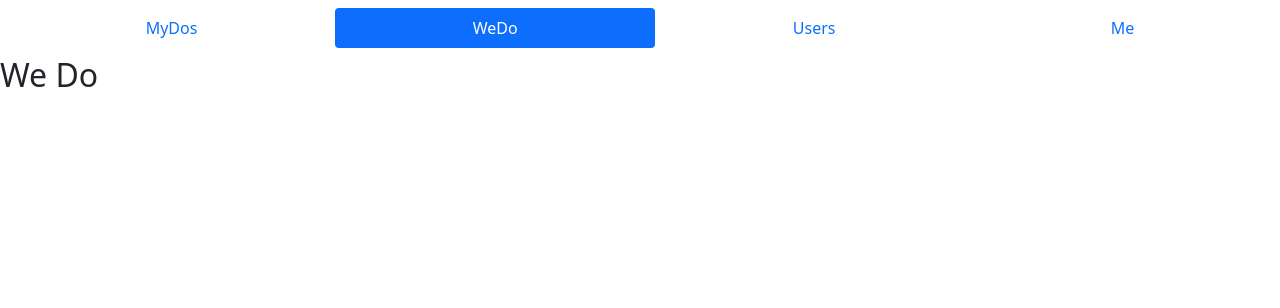
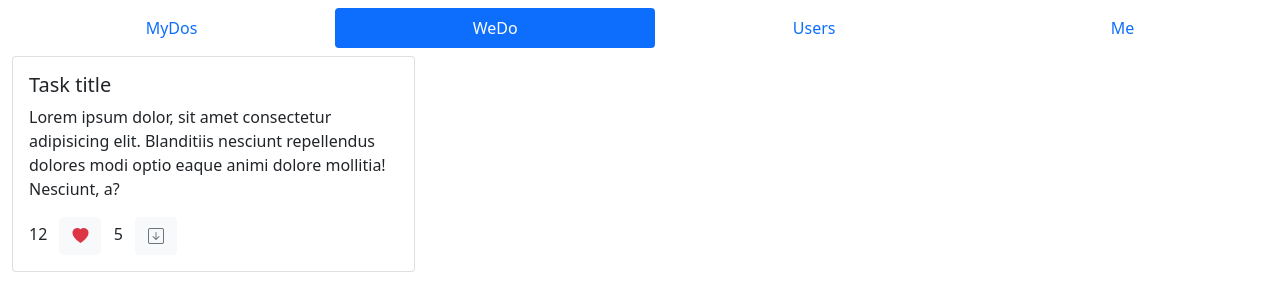
Before and after one commit to onejohi/vuejs-todo, a Vue app: page /wedo in a window 1280 px wide. Shown: the top 308 px of the page. Built offline with nearby package versions, Linux system fonts and the light colour scheme.

Commit message:
- install bootstrap icons - set up wedo initial UI

```diff
--- a/package.json
+++ b/package.json
@@ -10,6 +10,7 @@
   "dependencies": {
     "@popperjs/core": "^2.9.2",
     "bootstrap": "^5.0.2",
+    "bootstrap-icons": "^1.5.0",
     "core-js": "^3.6.5",
     "vue": "^3.0.0",
     "vue-router": "^4.0.10",
--- a/src/app.css
+++ b/src/app.css
@@ -0,0 +1 @@
+@import url("https://cdn.jsdelivr.net/npm/bootstrap-icons@1.5.0/font/bootstrap-icons.css");
--- a/src/components/Home/WeDo.vue
+++ b/src/components/Home/WeDo.vue
@@ -1,5 +1,26 @@
 <template>
-  <h2>We Do</h2>
+  <div class="container-fluid">
+      <div class="row mt-2 row-cols-1 row-cols-md-3">
+        <div class="col col-12 col-md-4">
+          <div class="card">
+            <div class="card-body">
+              <h5 class="card-title">Task title</h5>
+              <p class="card-text">
+                Lorem ipsum dolor, sit amet consectetur adipisicing elit. Blanditiis nesciunt repellendus dolores modi optio eaque animi dolore mollitia! Nesciunt, a?
+              </p>
+              12
+              <button class="btn mx-2 btn-light">
+                <i class="bi bi-heart-fill text-danger"></i>
+              </button>
+              5
+              <button class="btn mx-2 btn-light">
+                <i class="bi bi-arrow-down-square text-secondary"></i>
+              </button>
+            </div>
+          </div>
+        </div>
+      </div>
+    </div>
 </template>
 
 <script>
```
Also changed, not shown: 1 other file (tests, documents, lock files or other folders).
